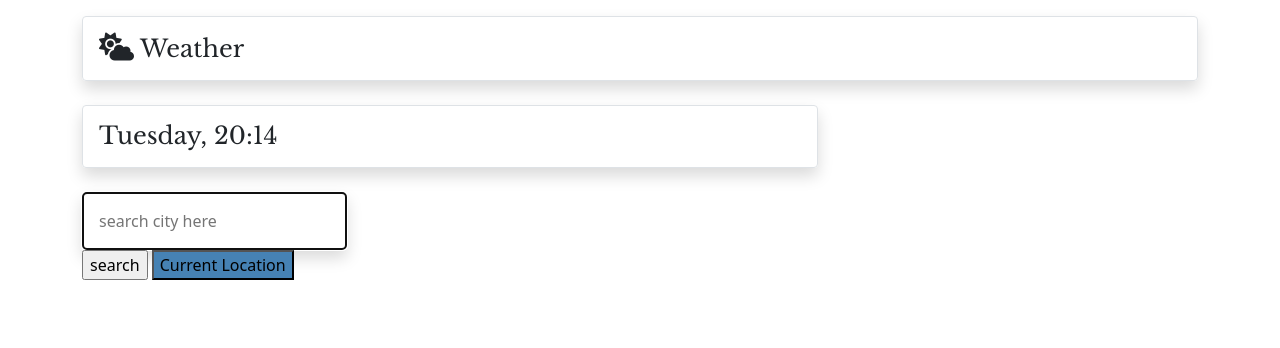
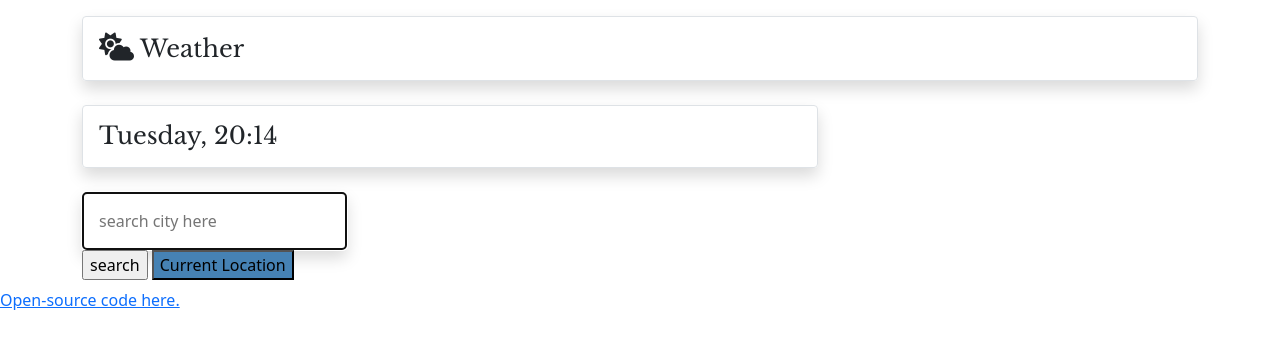
Before and after one commit to kelseymayhem/stetson-weather-use, a website built with Parcel: page index.html in a window 1280 px wide. Built offline with nearby package versions, Linux system fonts and the light colour scheme; no server answers.

Commit message:
added GitHub repository link
bottom of index.html

```diff
--- a/index.html
+++ b/index.html
@@ -37,6 +37,7 @@
     <h3 id="humidity"></h3>
     <h3 id="wind"></h3>
 </div>
+<a href="https://github.com/kelseymayhem/stetson-weather-use">Open-source code here.</a>
 <script src="src/index.js"></script>
 </body>
 </html>
```
